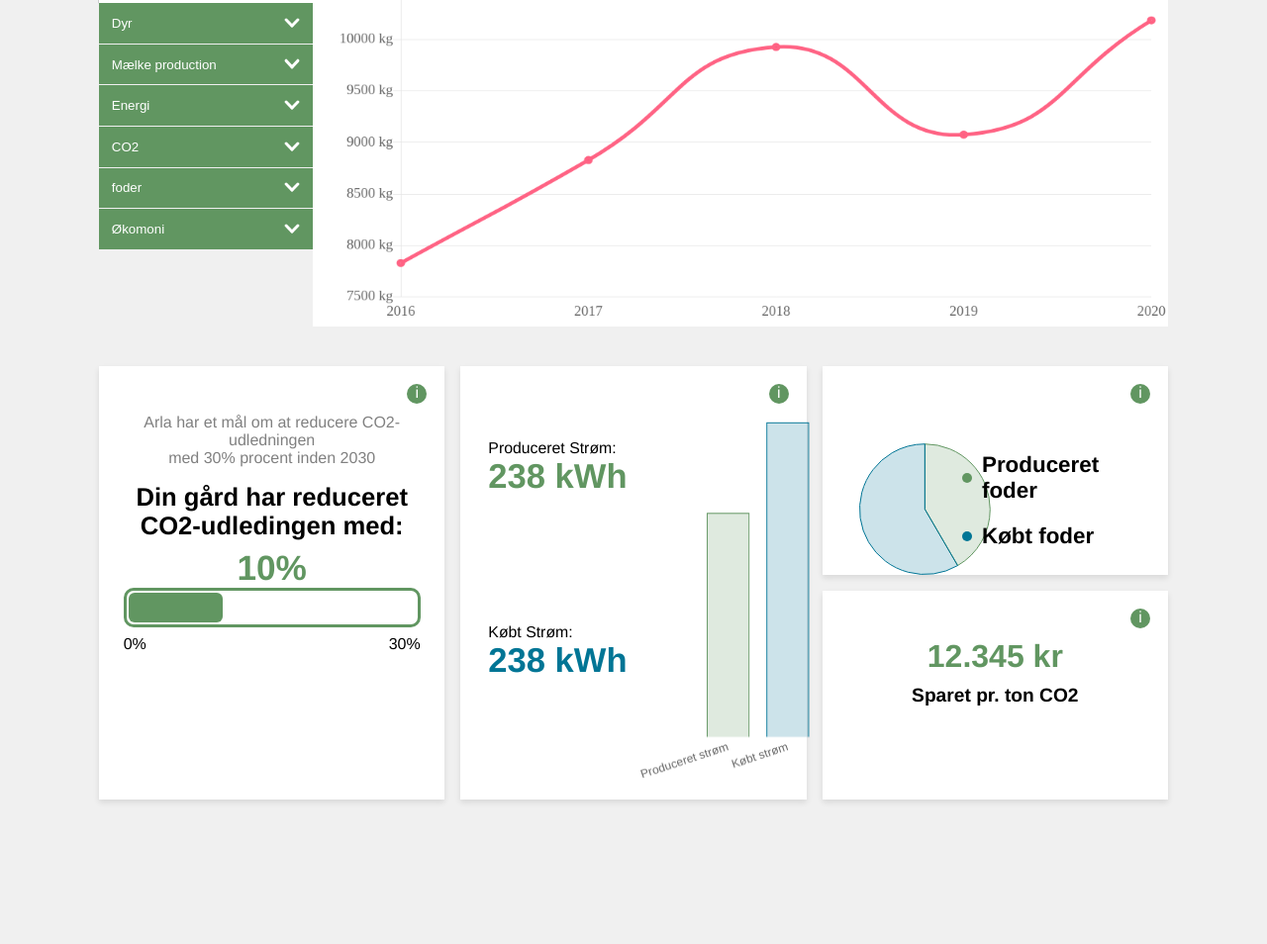
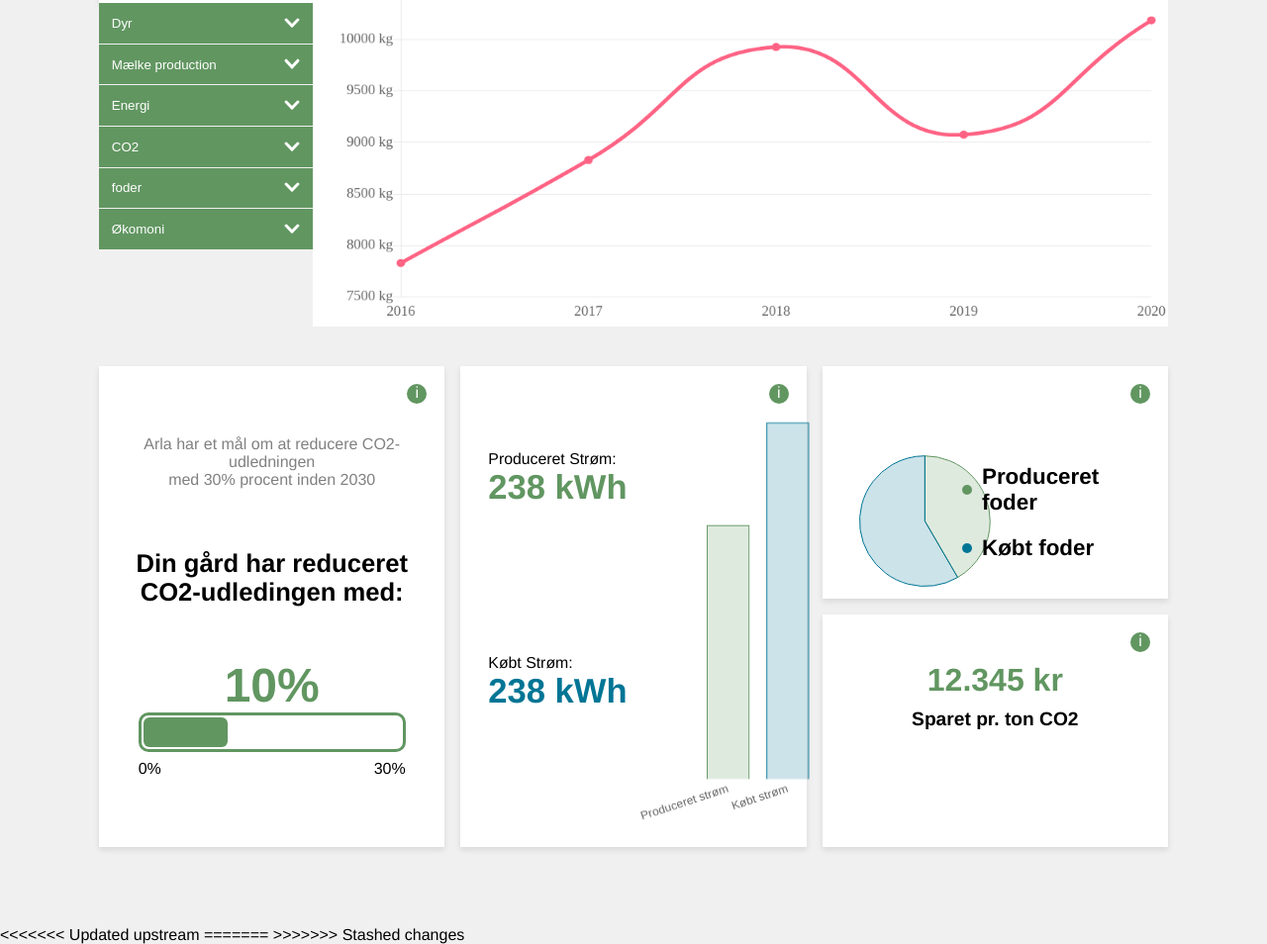
Before and after one commit to TheLoGgI/Arla-Project, a plain HTML site: page oversigt.html in a window 1280 px wide. Shown: the part 399-1353 px from the top of the page at 99% size. Before the commit the page ends 1287 px from the top, so only its background shows below. Drawn offline with nearby package versions, Linux system fonts and the light colour scheme.

Commit message:
Bedre spacing i CO2 progress bar

```diff
--- a/css/oversigt.css
+++ b/css/oversigt.css
@@ -12,7 +12,7 @@
     --main-normal: #619661;
     --main-light: #99B87B;
     --darkblue-color: #007595;
-    --shadow: 0px 0px 0.6px .2px #314040;
+    --shadow: 0px 3px 6px rgba(0, 0, 0, 0.1);
 }
 
 * {
@@ -175,13 +175,11 @@ main {
     padding: 0 !important;
     transition: 0.2s;
     overflow: hidden;
-
 }
 
 #emne-container {
     width: 25%;
     transition: 0.2s;
-
 }
 
 #emne-soegecontainer {
@@ -274,7 +272,6 @@ main {
     grid-area: box1;
     display: flex;
     flex-direction: column;
-    align-items: center;
 }
 
 #box-2 {
@@ -313,6 +310,15 @@ main {
 
 /* ----------Box-1-content------------- */
 
+#progress-element-devider {
+    display: flex;
+    flex-direction: column;
+    justify-content: space-around;
+    align-items: center;
+    height: 100%;
+    margin-bottom: 5vh;
+}
+
 #box-1-intro-text {
     text-align: center;
     color: gray;
@@ -327,8 +333,15 @@ main {
 
 #box-1-result-percentage {
     text-align: center;
-    font-size: 2.2em;
+    font-size: 3em;
     color: #619661;
+}
+
+#co2-progress-bar-container {
+    width: 90%;
+    display: flex;
+    flex-direction: column;
+    align-items: center;
 }
 
 #co2-progress-bar {
--- a/oversigt.html
+++ b/oversigt.html
@@ -5,7 +5,8 @@
     <meta http-equiv="Content-Type" content="text/html; charset=utf-8" />
     <meta name="description" content="" />
     <meta name="author" content="" />
-    <meta name="viewport" content="user-scalable=no, initial-scale=1.0, maximum-scale=1.0, minimum-scale=1.0, width=device-width" />
+    <meta name="viewport"
+        content="user-scalable=no, initial-scale=1.0, maximum-scale=1.0, minimum-scale=1.0, width=device-width" />
     <title>Arlagården Plus</title>
     <link rel="stylesheet" href="https://cdnjs.cloudflare.com/ajax/libs/Chart.js/2.9.3/Chart.min.css" />
     <link href="./css/oversigt.css" rel="stylesheet" />
@@ -51,30 +52,44 @@
                         <div id="emne-soegecontainer">
                             <input type="text" placeholder="Søg emner" name="search" class="searchbar">
                         </div>
-                        <button class="emne-collapsible" onclick="flipArrowDyr()">Dyr<img src="images/Group%20180.svg" id="dyr-arrow" class="arrows"></button>
+                        <button class="emne-collapsible" onclick="flipArrowDyr()">Dyr<img src="images/Group%20180.svg"
+                                id="dyr-arrow" class="arrows"></button>
                         <div class="content">
-                            <button class="emne"  id="emne-graa">Antal køer<img src="images/Group%20233.svg" class="emne-arrow"></button>
-                            <button class="emne" id="">Antal køer afgået<img src="images/Group%20233.svg" class="emne-arrow"></button>
+                            <button class="emne" id="emne-graa">Antal køer<img src="images/Group%20233.svg"
+                                    class="emne-arrow"></button>
+                            <button class="emne" id="">Antal køer afgået<img src="images/Group%20233.svg"
+                                    class="emne-arrow"></button>
                         </div>
 
-                        <button class="emne-collapsible" onclick="flipArrowMaelk()">Mælke production<img src="images/Group%20180.svg" id="maelk-arrow" class="arrows"></button>
+                        <button class="emne-collapsible" onclick="flipArrowMaelk()">Mælke production<img
+                                src="images/Group%20180.svg" id="maelk-arrow" class="arrows"></button>
                         <div class="content">
-                            <button class="emne"  id="emne-graa">Kg mælk per år<img src="images/Group%20233.svg" class="emne-arrow"></button>
-                            <button class="emne" id="">kg mælk per ko<img src="images/Group%20233.svg" class="emne-arrow"></button>
+                            <button class="emne" id="emne-graa">Kg mælk per år<img src="images/Group%20233.svg"
+                                    class="emne-arrow"></button>
+                            <button class="emne" id="">kg mælk per ko<img src="images/Group%20233.svg"
+                                    class="emne-arrow"></button>
                         </div>
 
-                        <button class="emne-collapsible" onclick="flipArrowEnergi()">Energi<img src="images/Group%20180.svg" id="energi-arrow" class="arrows"></button>
+                        <button class="emne-collapsible" onclick="flipArrowEnergi()">Energi<img
+                                src="images/Group%20180.svg" id="energi-arrow" class="arrows"></button>
                         <div class="content">
-                            <button class="emne" id="emne-graa">Købt strøm, kWh<img src="images/Group%20233.svg" class="emne-arrow"></button>
-                            <button class="emne">Produceret strøm, kWh<img src="images/Group%20233.svg" class="emne-arrow"></button>
-                            <button class="emne" id="emne-graa">Diesel, liter<img src="images/Group%20233.svg" class="emne-arrow"></button>
-                            <button class="emne">Benzin, liter<img src="images/Group%20233.svg" class="emne-arrow"></button>
+                            <button class="emne" id="emne-graa">Købt strøm, kWh<img src="images/Group%20233.svg"
+                                    class="emne-arrow"></button>
+                            <button class="emne">Produceret strøm, kWh<img src="images/Group%20233.svg"
+                                    class="emne-arrow"></button>
+                            <button class="emne" id="emne-graa">Diesel, liter<img src="images/Group%20233.svg"
+                                    class="emne-arrow"></button>
+                            <button class="emne">Benzin, liter<img src="images/Group%20233.svg"
+                                    class="emne-arrow"></button>
                         </div>
 
-                        <button class="emne-collapsible" onclick="flipArrowCo2()">CO2<img src="images/Group%20180.svg" id="co2-arrow" class="arrows"></button>
+                        <button class="emne-collapsible" onclick="flipArrowCo2()">CO2<img src="images/Group%20180.svg"
+                                id="co2-arrow" class="arrows"></button>
                         <div class="content">
-                            <button class="emne"  id="emne-graa">CO2 per kg mælk<img src="images/Group%20233.svg" class="emne-arrow"></button>
-                            <button class="emne" id="">CO2 aftryk i ton<img src="images/Group%20233.svg" class="emne-arrow"></button>
+                            <button class="emne" id="emne-graa">CO2 per kg mælk<img src="images/Group%20233.svg"
+                                    class="emne-arrow"></button>
+                            <button class="emne" id="">CO2 aftryk i ton<img src="images/Group%20233.svg"
+                                    class="emne-arrow"></button>
                         </div>
 
                         <button class="emne-collapsible" onclick="flipArrowFoder()">foder<img src="images/Group%20180.svg" id="foder-arrow" class="arrows"></button>
@@ -83,9 +98,11 @@
                             <button class="emne" id="">produceret tør foder<img src="images/Group%20233.svg" class="emne-arrow"></button>
                         </div>
 
-                        <button class="emne-collapsible" onclick="flipArrowOeko()">Økomoni<img src="images/Group%20180.svg" id="oeko-arrow" class="arrows"></button>
+                        <button class="emne-collapsible" onclick="flipArrowOeko()">Økomoni<img
+                                src="images/Group%20180.svg" id="oeko-arrow" class="arrows"></button>
                         <div class="content">
-                            <button class="emne"  id="emne-graa">Penge sparet per CO2<img src="images/Group%20233.svg" class="emne-arrow"></button>
+                            <button class="emne" id="emne-graa">Penge sparet per CO2<img src="images/Group%20233.svg"
+                                    class="emne-arrow"></button>
                         </div>
 
                     </div>
@@ -105,9 +122,12 @@
                 <div class="info-button-container">
                     <p class="info-button">i</p>
                 </div>
-                <p id="box-1-intro-text">Arla har et mål om at reducere CO2-udledningen<br>med 30% procent inden 2030
+                <div id="progress-element-devider">
+                    <p id="box-1-intro-text">Arla har et mål om at reducere CO2-udledningen<br>med 30% procent inden
+                        2030
                     </p>
                     <h4 id="box-1-result-text">Din gård har reduceret<br>CO2-udledingen med:</h4>
+                    <div id="co2-progress-bar-container">
                         <h3 id="box-1-result-percentage">10%</h3>
                         <div id="co2-progress-bar">
                             <div id="bar"></div>
@@ -115,6 +135,8 @@
                         <div id="bar-text-container">
                             <p class="bar-text">0%</p>
                             <p class="bar-text">30%</p>
+                        </div>
+                    </div>
                 </div>
             </div>
 
@@ -184,4 +206,8 @@
     <script src="./js/oversigt.js"></script>
 </body>
 
+<<<<<<< Updated upstream </html>
+    =======
+
 </html>
+>>>>>>> Stashed changes
```
Lines whose indentation alone changed are shown as unchanged.
